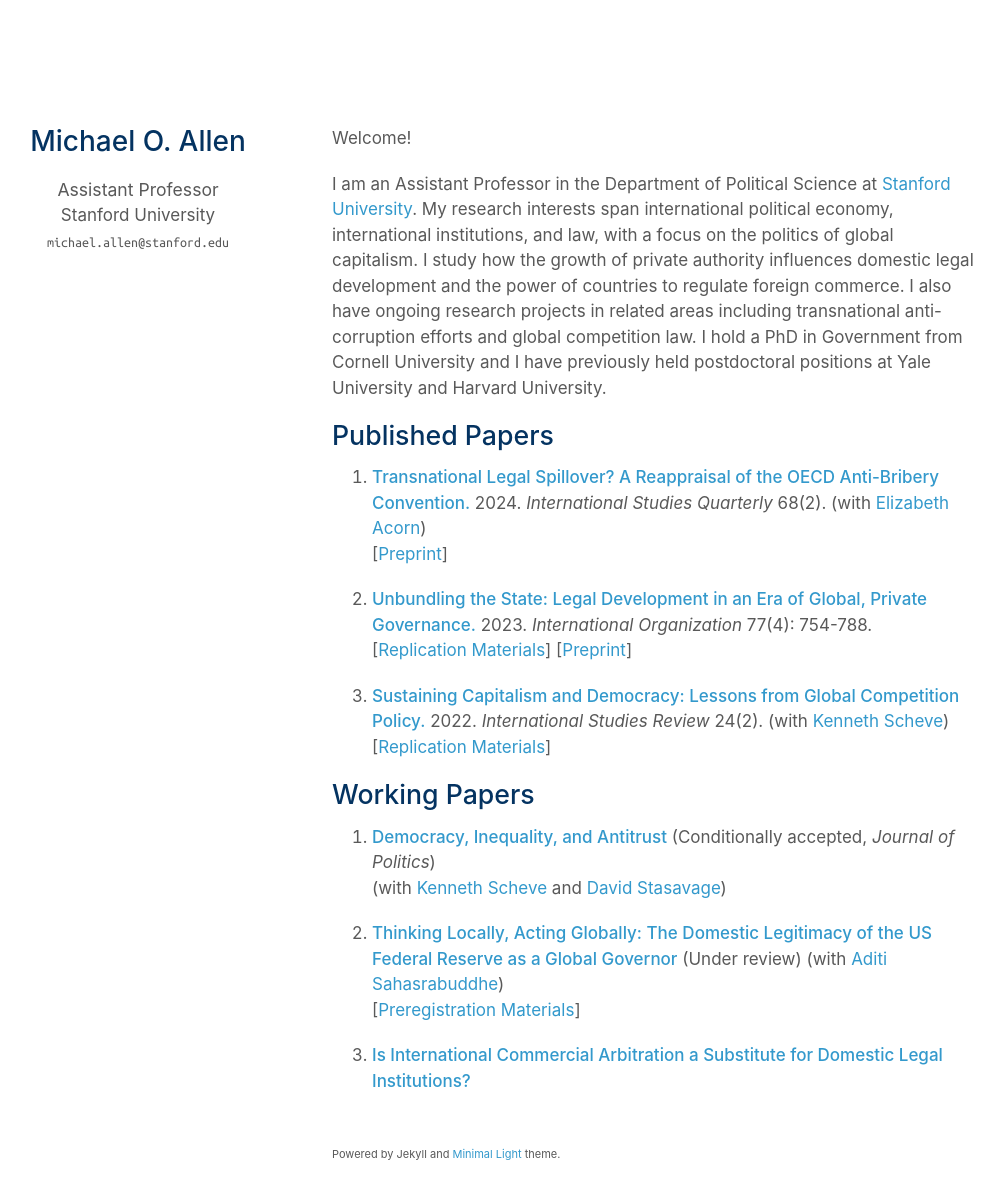
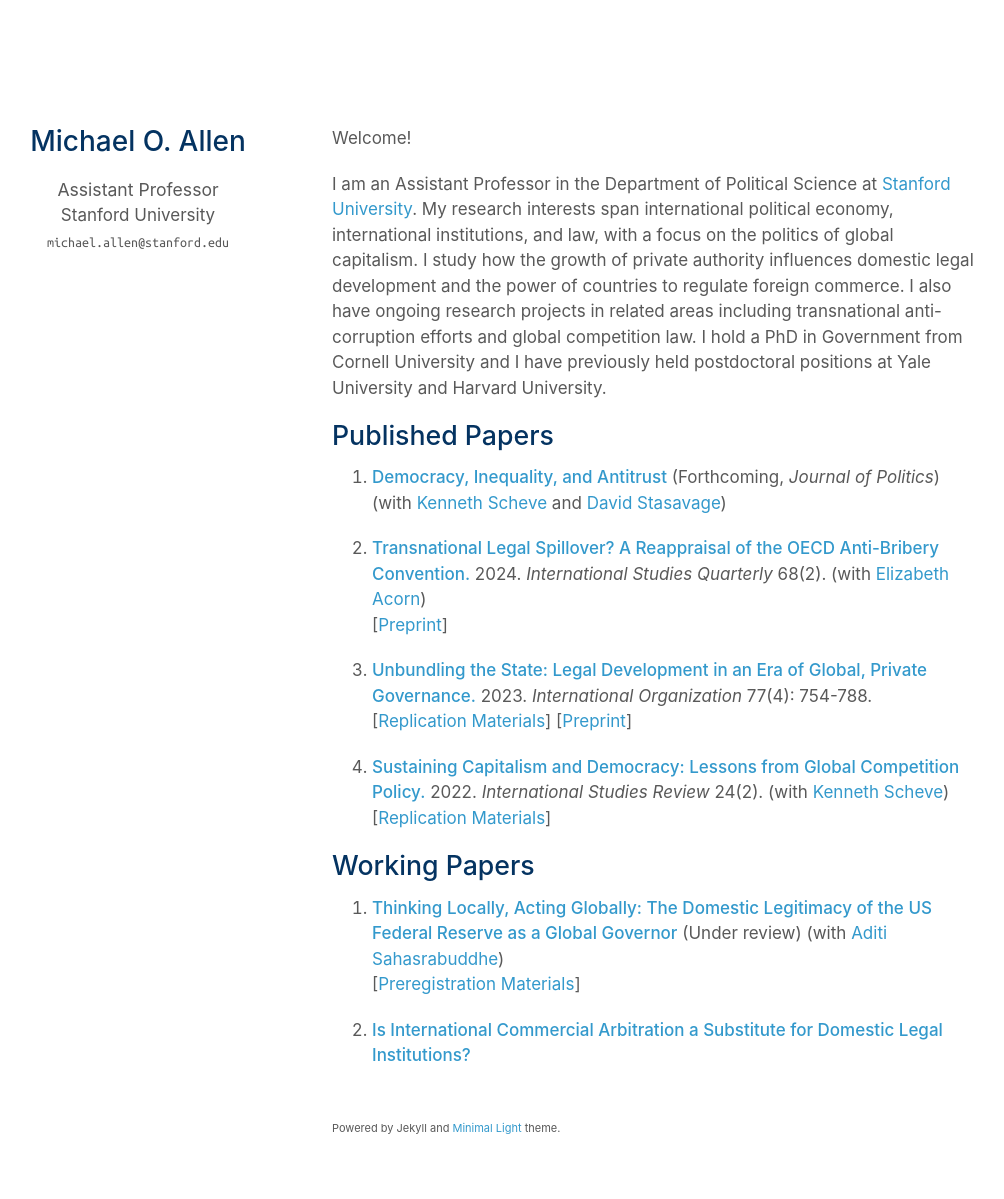
Before and after one commit to mmooddaa/mmooddaa.github.io, a Jekyll site: the page built from index.md, in a window 1280 px wide and 1235 px high. Shown: the top 1199 px of the window, without its empty margins (138-1142 px from the left). Built offline with Jekyll 4.4.1, drawn with Linux system fonts in a browser that asks for light colours; nearby versions of some CDN libraries; a style sheet for code colours, icons or effects is not loaded.

Commit message:
updated jop
updated jop to accepted

```diff
--- a/index.md
+++ b/index.md
@@ -11,18 +11,18 @@ I am an Assistant Professor in the Department of Political Science at [Stanford
 
 ## Published Papers
 
-1. **[Transnational Legal Spillover? A Reappraisal of the OECD Anti-Bribery Convention.](https://doi.org/10.1093/isq/sqae071)** 2024. *International Studies Quarterly* 68(2).
+4. **[Democracy, Inequality, and Antitrust](https://papers.ssrn.com/sol3/papers.cfm?abstract_id=4358176)** (Forthcoming, *Journal of Politics*) <br>
+(with [Kenneth Scheve](https://scheve-research.org/) and [David Stasavage](https://stasavage.com/))
+
+3. **[Transnational Legal Spillover? A Reappraisal of the OECD Anti-Bribery Convention.](https://doi.org/10.1093/isq/sqae071)** 2024. *International Studies Quarterly* 68(2).
 (with [Elizabeth Acorn](http://www.elizabethacorn.com)) <br> [[Preprint](/assets/papers/Acorn_Allen_2023_Spillover.pdf)]
 
 2. **[Unbundling the State: Legal Development in an Era of Global, Private Governance.](https://doi.org/10.1017/S0020818323000218)** 2023. *International Organization* 77(4): 754-788. <br> [[Replication Materials](https://doi.org/10.7910/DVN/GSVW3C)] [[Preprint](/assets/papers/MAllen-unbundling-20230911.pdf)]
 
-3. **[Sustaining Capitalism and Democracy: Lessons from Global Competition Policy.](https://doi.org/10.1093/isr/viac018)** 2022. *International Studies Review* 24(2). (with [Kenneth Scheve](https://scheve-research.org/)) <br> [[Replication Materials](https://doi.org/10.7910/DVN/QCLWEM)]
+1. **[Sustaining Capitalism and Democracy: Lessons from Global Competition Policy.](https://doi.org/10.1093/isr/viac018)** 2022. *International Studies Review* 24(2). (with [Kenneth Scheve](https://scheve-research.org/)) <br> [[Replication Materials](https://doi.org/10.7910/DVN/QCLWEM)]
 
 ## Working Papers
 
-1. **[Democracy, Inequality, and Antitrust](https://papers.ssrn.com/sol3/papers.cfm?abstract_id=4358176)** (Conditionally accepted, *Journal of Politics*) <br>
-(with [Kenneth Scheve](https://scheve-research.org/) and [David Stasavage](https://stasavage.com/))
+1. **[Thinking Locally, Acting Globally: The Domestic Legitimacy of the US Federal Reserve as a Global Governor](/assets/papers/FedGlobalGov-20241006.pdf)** (Under review) (with [Aditi Sahasrabuddhe](https://aditisahasrabuddhe.com)) <br> [[Preregistration Materials](https://osf.io/axq5c/)]
 
-2. **[Thinking Locally, Acting Globally: The Domestic Legitimacy of the US Federal Reserve as a Global Governor](/assets/papers/FedGlobalGov-20241006.pdf)** (Under review) (with [Aditi Sahasrabuddhe](https://aditisahasrabuddhe.com)) <br> [[Preregistration Materials](https://osf.io/axq5c/)]
-
-3. **[Is International Commercial Arbitration a Substitute for Domestic Legal Institutions?](/assets/papers/MAllen-icasub-20220927.pdf)**
+2. **[Is International Commercial Arbitration a Substitute for Domestic Legal Institutions?](/assets/papers/MAllen-icasub-20220927.pdf)**
```
